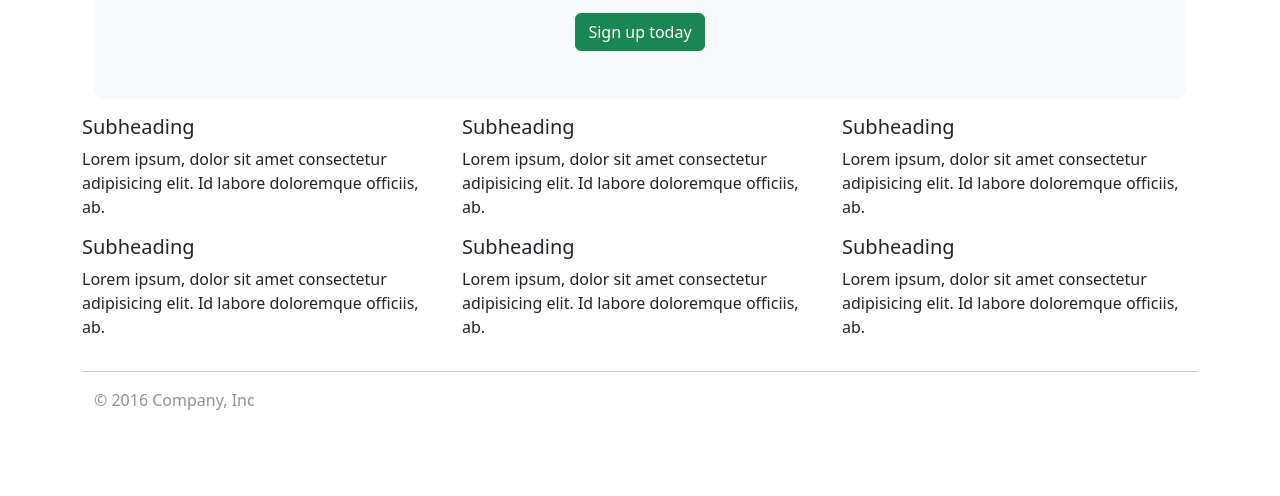
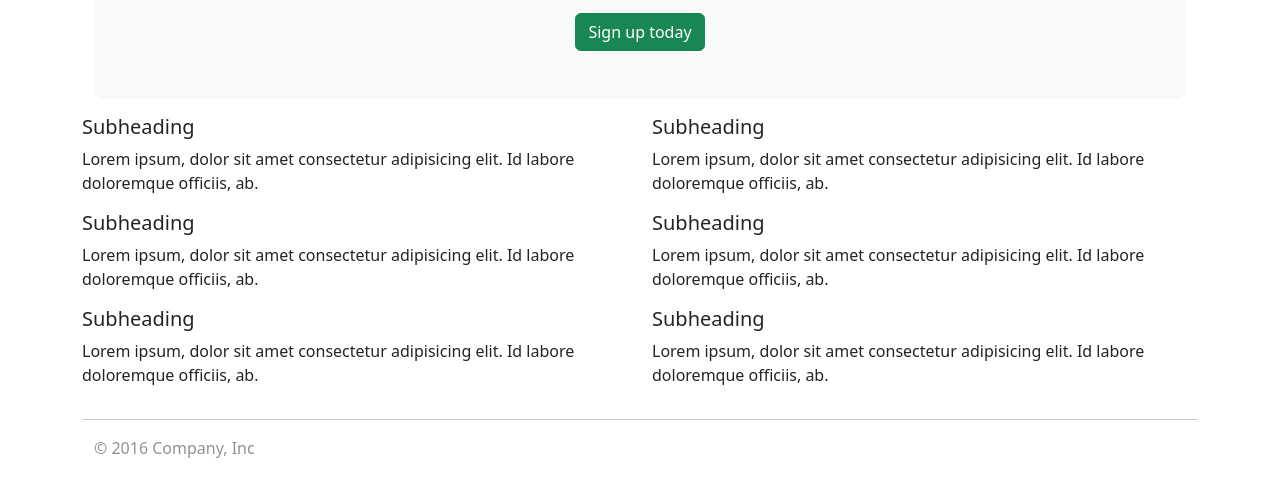
Before and after one commit to sharipovab/bootstrap-task2, a plain HTML site: page index.html in a window 1280 px wide. Shown: the part 244-740 px from the top of the page. Drawn offline with Linux system fonts and the light colour scheme.

Commit message:
column ozgartirildi

```diff
--- a/index.html
+++ b/index.html
@@ -32,27 +32,27 @@
             </div>
         </div>
         <div class="row mt-3">
-            <div class="col-sm-6 col-md-4">
+            <div class="col-sm-6 col-md-6">
                 <h5>Subheading</h5>
                 <p>Lorem ipsum, dolor sit amet consectetur adipisicing elit. Id labore doloremque officiis, ab.</p>
             </div>
-            <div class="col-sm-6 col-md-4">
+            <div class="col-sm-6 col-md-6">
                 <h5>Subheading</h5>
                 <p>Lorem ipsum, dolor sit amet consectetur adipisicing elit. Id labore doloremque officiis, ab.</p>
             </div>
-            <div class="col-sm-6 col-md-4">
+            <div class="col-sm-6 col-md-6">
                 <h5>Subheading</h5>
                 <p>Lorem ipsum, dolor sit amet consectetur adipisicing elit. Id labore doloremque officiis, ab.</p>
             </div>
-            <div class="col-sm-6 col-md-4">
+            <div class="col-sm-6 col-md-6">
                 <h5>Subheading</h5>
                 <p>Lorem ipsum, dolor sit amet consectetur adipisicing elit. Id labore doloremque officiis, ab.</p>
             </div>
-            <div class="col-sm-6 col-md-4">
+            <div class="col-sm-6 col-md-6">
                 <h5>Subheading</h5>
                 <p>Lorem ipsum, dolor sit amet consectetur adipisicing elit. Id labore doloremque officiis, ab.</p>
             </div>
-            <div class="col-sm-6 col-md-4">
+            <div class="col-sm-6 col-md-6">
                 <h5>Subheading</h5>
                 <p>Lorem ipsum, dolor sit amet consectetur adipisicing elit. Id labore doloremque officiis, ab.</p>
             </div>
```
